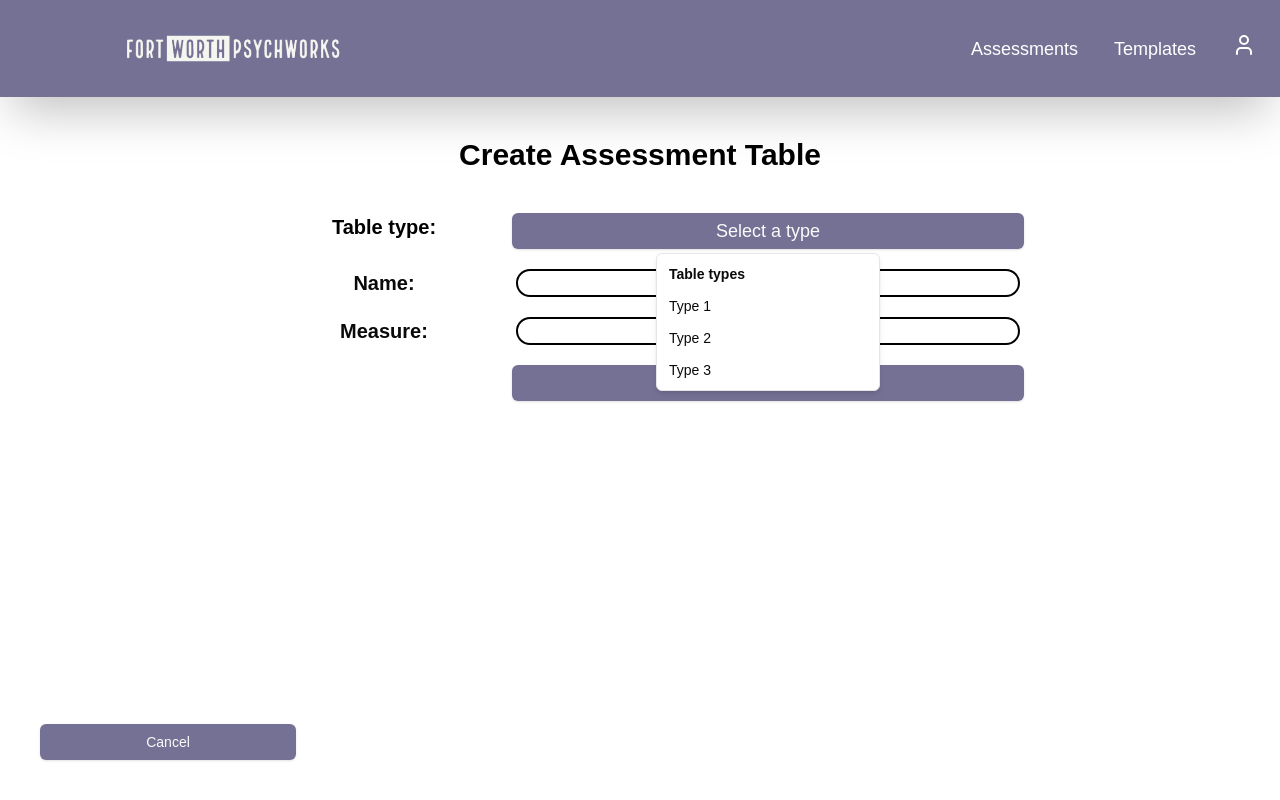
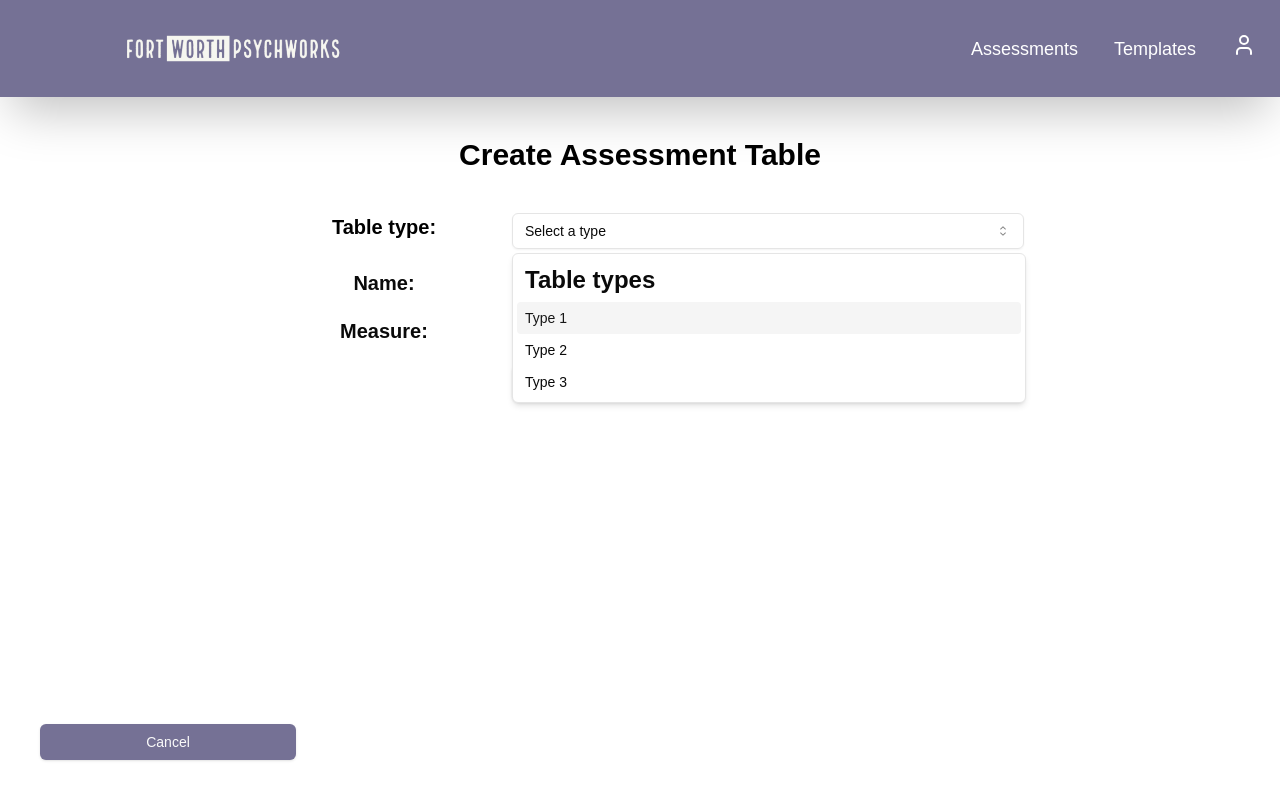
Before and after one commit to Psych-Works/PsychWorks, a Next.js app in the folder psycworks/: page /create-assessment in a window 1280 px wide. Both pictures are taken after a click on the button "Select a type". Built offline with nearby package versions, Linux system fonts and the light colour scheme.

Commit message:
add component to the create assessment page

```diff
--- a/psycworks/components/create-assessment/create-assessment-header.tsx
+++ b/psycworks/components/create-assessment/create-assessment-header.tsx
@@ -1,14 +1,23 @@
 'use client'
 
+// import {
+//     DropdownMenu,
+//     DropdownMenuContent,
+//     DropdownMenuGroup, DropdownMenuItem,
+//     DropdownMenuLabel,
+//     DropdownMenuTrigger
+// } from "@/components/ui/dropdown-menu";
+// import {Button} from "@/components/ui/button";
+import {useState} from "react";
 import {
-    DropdownMenu,
-    DropdownMenuContent,
-    DropdownMenuGroup, DropdownMenuItem,
-    DropdownMenuLabel,
-    DropdownMenuTrigger
-} from "@/components/ui/dropdown-menu";
-import {Button} from "@/components/ui/button";
-import {useState} from "react";
+    Select,
+    SelectContent,
+    SelectGroup,
+    SelectItem,
+    SelectLabel,
+    SelectTrigger,
+    SelectValue
+} from "@/components/ui/select";
 
 export default function CreateAssessmentHeader(){
     const [selectedItem, setSelectedItem] = useState(null);
@@ -17,9 +26,9 @@ export default function CreateAssessmentHeader(){
         setSelectedItem(item);
     }
     const types = [ // will get this from server
-        {id: 1, label: 'Type 1'},
-        {id: 2, label: 'Type 2'},
-        {id: 3, label: 'Type 3'}
+        {id: 1, value: 'Type 1'},
+        {id: 2, value: 'Type 2'},
+        {id: 3, value: 'Type 3'}
     ];
 
     return (
@@ -32,21 +41,37 @@ export default function CreateAssessmentHeader(){
                 <p className={"col-start-2 col-end-3 mx-10 text-black font-extrabold text-xl" +
                     " justify-self-center"}>Table type:</p>
                 <p className={'col-start-3 col-end-5 w-full'}>
-                    <DropdownMenu>
-                        <DropdownMenuTrigger asChild>
-                            <Button className={'w-full text-lg'}>{selectedItem || 'Select a type'}</Button>
-                        </DropdownMenuTrigger>
-                        <DropdownMenuContent className={"w-56"}>
-                            <DropdownMenuLabel>Table types</DropdownMenuLabel>
-                            <DropdownMenuGroup>
+                    {/*<DropdownMenu>*/}
+                    {/*    <DropdownMenuTrigger asChild>*/}
+                    {/*        <Button className={'w-full text-lg'}>{selectedItem || 'Select a type'}</Button>*/}
+                    {/*    </DropdownMenuTrigger>*/}
+                    {/*    <DropdownMenuContent className={"w-56"}>*/}
+                    {/*        <DropdownMenuLabel>Table types</DropdownMenuLabel>*/}
+                    {/*        <DropdownMenuGroup>*/}
+                    {/*            {types.map((item) => (*/}
+                    {/*                <DropdownMenuItem key={item.id} textValue={item.value} onSelect={() => select(item.value)}>*/}
+                    {/*                    {item.value}*/}
+                    {/*                </DropdownMenuItem>*/}
+                    {/*            ))}*/}
+                    {/*        </DropdownMenuGroup>*/}
+                    {/*    </DropdownMenuContent>*/}
+                    {/*</DropdownMenu>*/}
+
+                    <Select>
+                        <SelectTrigger>
+                            <SelectValue placeholder={'Select a type'} className={'w-full !text-3xl'}></SelectValue>
+                        </SelectTrigger>
+                        <SelectContent className={"w-full"}>
+                            <SelectGroup>
+                                <SelectLabel className={'text-2xl'}>Table types</SelectLabel>
                                 {types.map((item) => (
-                                    <DropdownMenuItem key={item.id} onSelect={() => select(item.label)}>
-                                        {item.label}
-                                    </DropdownMenuItem>
+                                    <SelectItem key={item.id} value={item.value} onSelect={() => select(item.value)}>
+                                        {item.value}
+                                    </SelectItem>
                                 ))}
-                            </DropdownMenuGroup>
-                        </DropdownMenuContent>
-                    </DropdownMenu>
+                            </SelectGroup>
+                        </SelectContent>
+                    </Select>
                 </p>
             </div>
         </>
```
